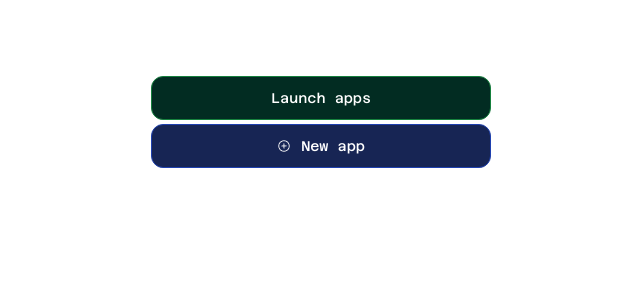
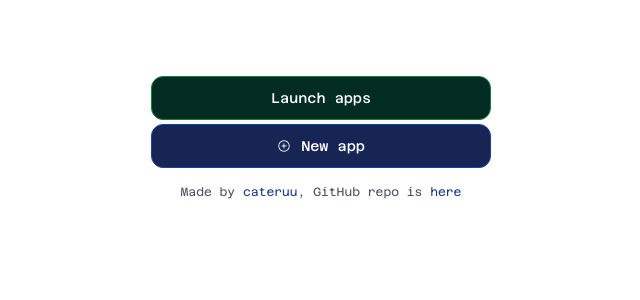
Before and after one commit to cateruu/RaceSync, a React (Vite) app in the folder frontend/: page / in a window 1280 px wide. Shown: the top 300 px of the page, without its empty margins (319-959 px from the left). Built offline with nearby package versions, Linux system fonts and the light colour scheme.

Commit message:
add Footer

```diff
--- a/frontend/src/App.tsx
+++ b/frontend/src/App.tsx
@@ -9,6 +9,7 @@ import { useEffect, useState } from 'react';
 import Spinner from './loaders/Spinner';
 import SavedApp, { AppData } from './components/SavedApp';
 import toast, { Toaster } from 'react-hot-toast';
+import Footer from './components/Footer';
 
 interface Data {
   [key: string]: AppData;
@@ -85,7 +86,7 @@ function App() {
           },
         }}
       />
-      <main className='h-screen w-screen text-white flex flex-col items-center gap-4 font-azeretMono'>
+      <main className='h-screen w-screen text-white flex flex-col items-center gap-4 font-azeretMono overflow-y-auto'>
         <h1 className='font-fasterOne text-6xl'>RaceSync</h1>
         <div className='w-[340px]'>
           <div className='flex flex-col gap-1 w-full'>
@@ -114,13 +115,14 @@ function App() {
             {data && Object.entries(data).length > 0 && (
               <h2 className='mt-2 mb-3'>Added apps</h2>
             )}
-            <section className='flex flex-col gap-2'>
+            <section className='flex flex-col gap-2 max-h-[305px] overflow-hidden overflow-y-auto scroll-'>
               {data &&
                 Object.entries(data).map(([_, data]) => (
                   <SavedApp data={data} onRemove={removeApp} />
                 ))}
             </section>
           </div>
+          <Footer />
         </div>
       </main>
     </>
--- /dev/null
+++ b/frontend/src/components/Footer.tsx
@@ -0,0 +1,25 @@
+import React, { useEffect } from 'react';
+import { BrowserOpenURL } from '../../wailsjs/runtime';
+
+const Footer = () => {
+  return (
+    <footer className='mt-3 text-gray-600 text-xs text-center'>
+      Made by{' '}
+      <span
+        onClick={() => BrowserOpenURL('https://github.com/cateruu')}
+        className='text-blue-900 cursor-pointer'
+      >
+        cateruu
+      </span>
+      , GitHub repo is{' '}
+      <span
+        onClick={() => BrowserOpenURL('https://github.com/cateruu/RaceSync')}
+        className='text-blue-900 cursor-pointer'
+      >
+        here
+      </span>
+    </footer>
+  );
+};
+
+export default Footer;
--- a/frontend/src/components/SavedApp.tsx
+++ b/frontend/src/components/SavedApp.tsx
@@ -38,7 +38,7 @@ const SavedApp = ({ data, onRemove }: Props) => {
           1
         )}`}</p>
         <p
-          className='text-slate-600 text-[10px] w-[270px] overflow-hidden whitespace-nowrap text-nowrap text-ellipsis'
+          className='text-slate-600 text-[10px] w-[260px] overflow-hidden whitespace-nowrap text-nowrap text-ellipsis'
           title={data.path.replaceAll('\\', '/')}
         >
           {data.path.replaceAll('\\', '/')}
--- a/frontend/src/index.css
+++ b/frontend/src/index.css
@@ -11,3 +11,15 @@
   font-family: 'Faster One';
   src: url('/FasterOne.ttf');
 }
+
+::-webkit-scrollbar {
+  width: 5px;
+}
+
+::-webkit-scrollbar-track {
+  background: #0f172a;
+}
+
+::-webkit-scrollbar-thumb {
+  background: #64748b;
+}
```
Also changed, not shown: 1 other file (tests, documents, lock files or other folders).
